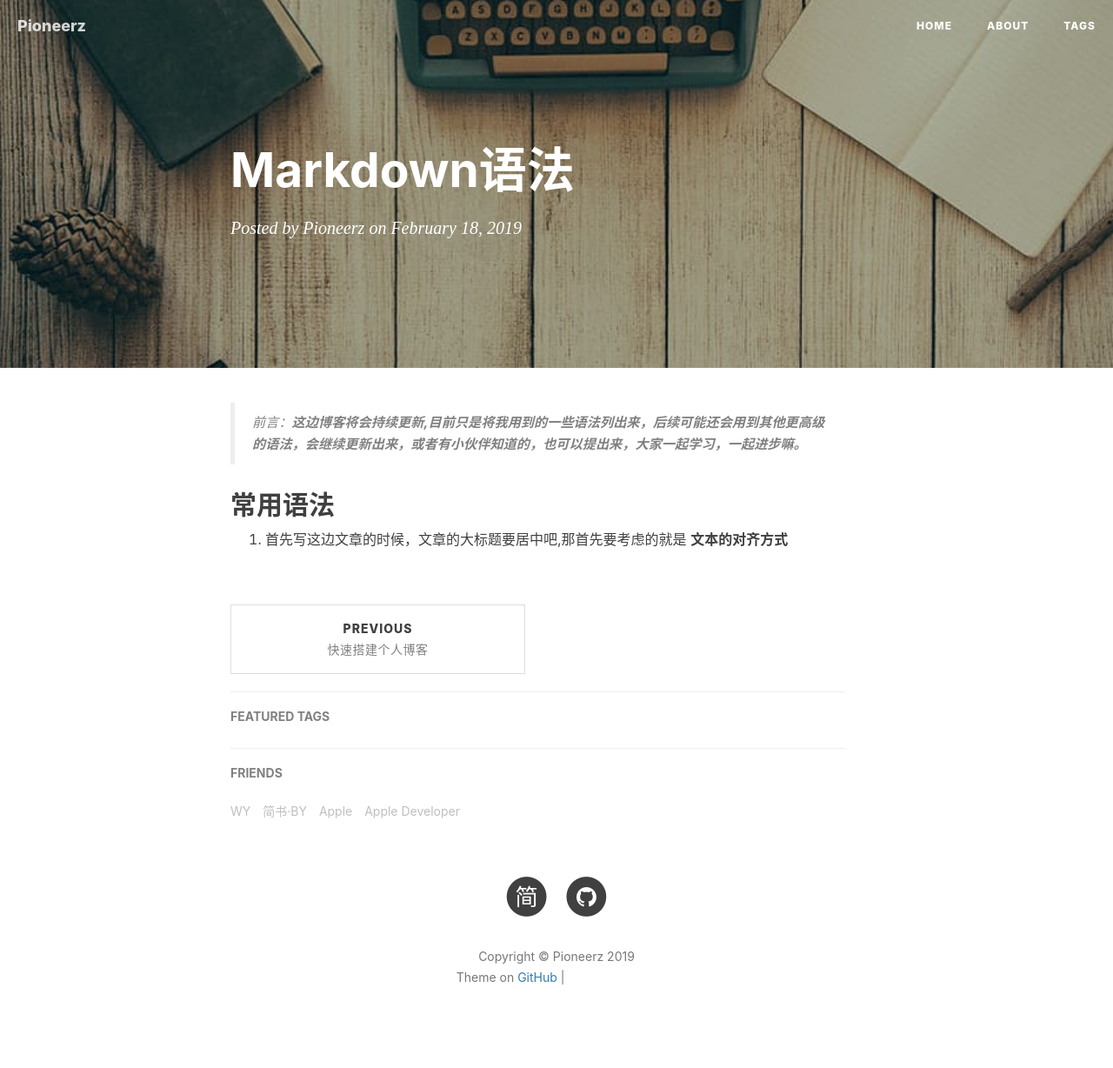
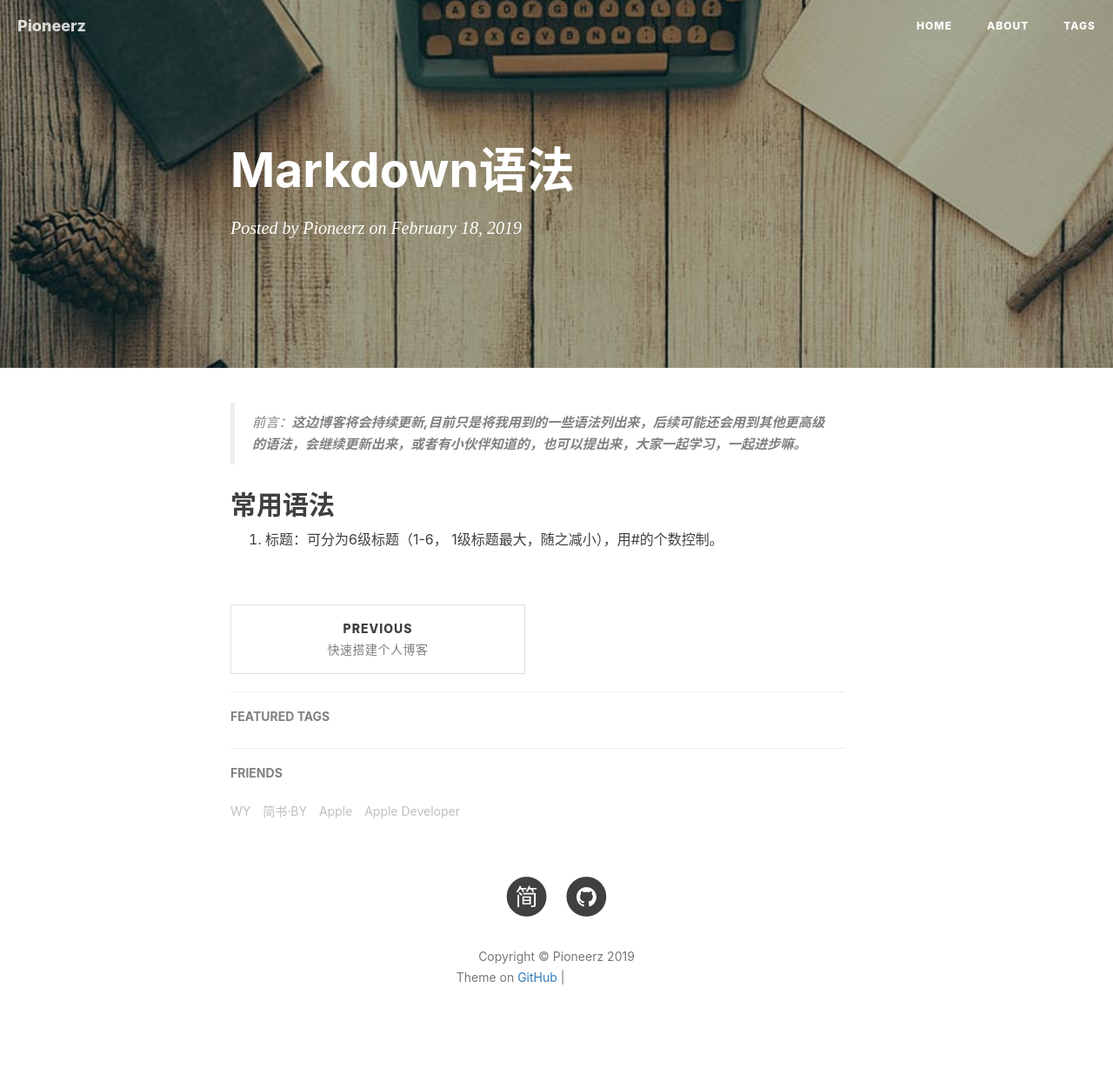
Before and after one commit to pioneerz/pioneerz.github.io, a Jekyll site: the page built from _posts/2019-02-18-Markdown语法.md, in a window 1280 px wide. Shown: the whole page at 87% size. Built offline with Jekyll 4.4.1, drawn with Linux system fonts in a browser that asks for light colours; nearby versions of some CDN libraries; our own code applies the rules of GitHub Pages for plain Markdown files; comment, search, counter and statistics services are not loaded; grey boxes are pictures that could not be loaded.

Commit message:
修改markdown语法

```diff
--- a/_posts/2019-02-18-Markdown语法.md
+++ b/_posts/2019-02-18-Markdown语法.md
@@ -1,4 +1,4 @@
 >前言：**这边博客将会持续更新,目前只是将我用到的一些语法列出来，后续可能还会用到其他更高级的语法，会继续更新出来，或者有小伙伴知道的，也可以提出来，大家一起学习，一起进步嘛。**
 
 ## **常用语法**
-1. 首先写这边文章的时候，文章的大标题要居中吧,那首先要考虑的就是 **文本的对齐方式**
+1. 标题：可分为6级标题（1-6， 1级标题最大，随之减小），用#的个数控制。
```
